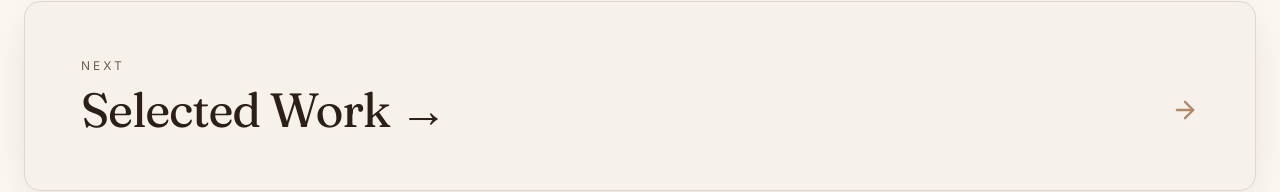
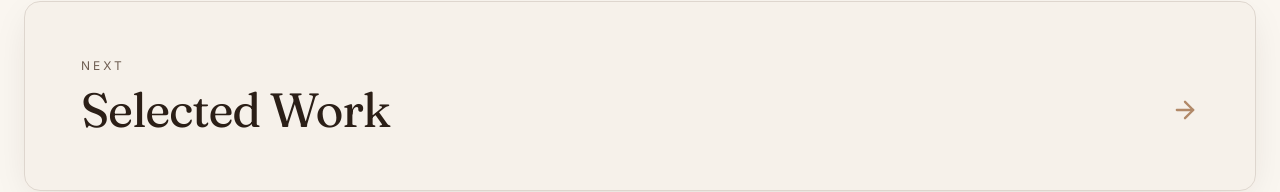
Before and after one commit to SilentSlayer425/Portfolio, a React (Vite) app: page /journey in a window 1280 px wide. Shown: the part 2312-2504 px from the top of the page. Built offline with nearby package versions, Linux system fonts and the light colour scheme; the HTML template or start-up script is replaced by a standard one.

Commit message:
Page Nudge Buttons

```diff
--- a/src/pages/Index.tsx
+++ b/src/pages/Index.tsx
@@ -7,7 +7,7 @@ const Index = () => {
     <>
       <Hero />
       <About />
-      <NextPageNudge to="/journey" hint="Next" label="The Journey →" />
+      <NextPageNudge to="/journey" hint="Next" label="The Journey" />
     </>
   );
 };
--- a/src/pages/Journey.tsx
+++ b/src/pages/Journey.tsx
@@ -6,7 +6,7 @@ const Journey = () => (
   <>
     <Skills />
     <Experience />
-    <NextPageNudge to="/work" hint="Next" label="Selected Work →" />
+    <NextPageNudge to="/work" hint="Next" label="Selected Work" />
   </>
 );
 
--- a/src/pages/Work.tsx
+++ b/src/pages/Work.tsx
@@ -4,7 +4,7 @@ import { NextPageNudge } from "@/components/NextPageNudge";
 const Work = () => (
   <>
     <FeaturedWork />
-    <NextPageNudge to="/connect" hint="Next" label="Let's Connect →" />
+    <NextPageNudge to="/connect" hint="Next" label="Let's Connect" />
   </>
 );
 
```
Also changed, not shown: 1 other file (tests, documents, lock files or other folders).
